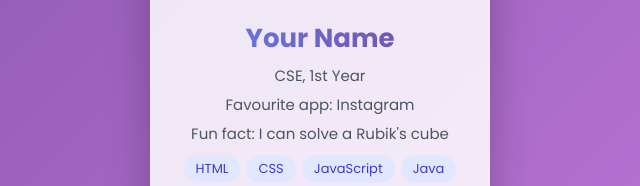
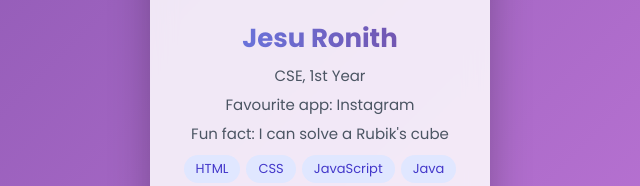
Before and after one commit to Ronith-hub/day4hack, a plain HTML site: page index.html in a window 1280 px wide. Shown: the part 482-668 px from the top of the page, 320-960 px from the left. Drawn offline with Linux system fonts and the light colour scheme.

Commit message:
Update user name in index.html

```diff
--- a/index.html
+++ b/index.html
@@ -10,7 +10,7 @@
   <div class="card">
     <img id="roni1" src="roni1.jpg" alt="Profile photo">
 
-    <h1 id="userName">Your Name</h1>
+    <h1 id="userName">Jesu Ronith</h1>
     <p>CSE, 1st Year</p>
     <p>Favourite app: Instagram</p>
     <p>Fun fact: I can solve a Rubik's cube</p>
```
